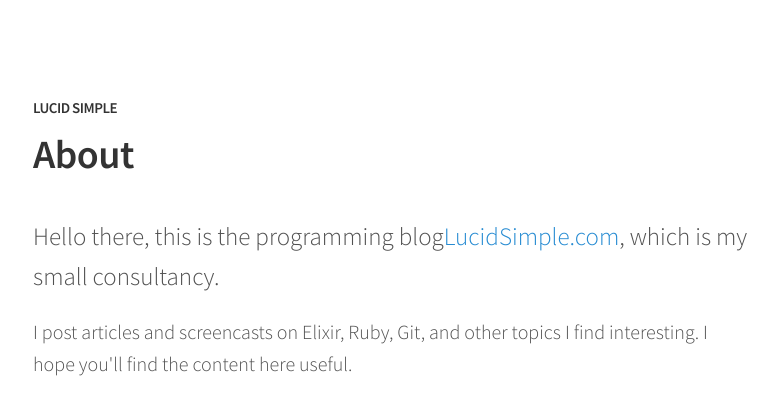
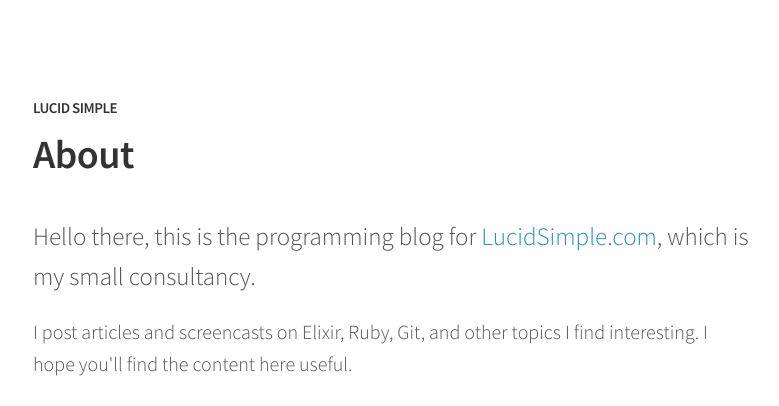
Before and after one commit to jwhiteman/lucidsimple-blog, a Jekyll site: the page built from about.md, in a window 1280 px wide. Shown: the top 406 px of the page, without its empty margins (247-1026 px from the left). Built offline with Jekyll 4.4.1, drawn with Linux system fonts in a browser that asks for light colours; Markdown is read by kramdown in place of the engine named in the settings; comment, search, counter and statistics services are not loaded.

Commit message:
Fix about

```diff
--- a/about.md
+++ b/about.md
@@ -3,7 +3,7 @@ title: About
 permalink: /about/
 ---
 
-<p class="lead">Hello there, this is the programming blog<a href="http://lucidsimple.com">LucidSimple.com</a>, which is my small consultancy.</p>
+<p class="lead">Hello there, this is the programming blog for <a href="http://lucidsimple.com">LucidSimple.com</a>, which is my small consultancy.</p>
 
 <p>I post articles and screencasts on Elixir, Ruby, Git, and other topics
 I find interesting. I hope you'll find the content here useful.</p>
```
